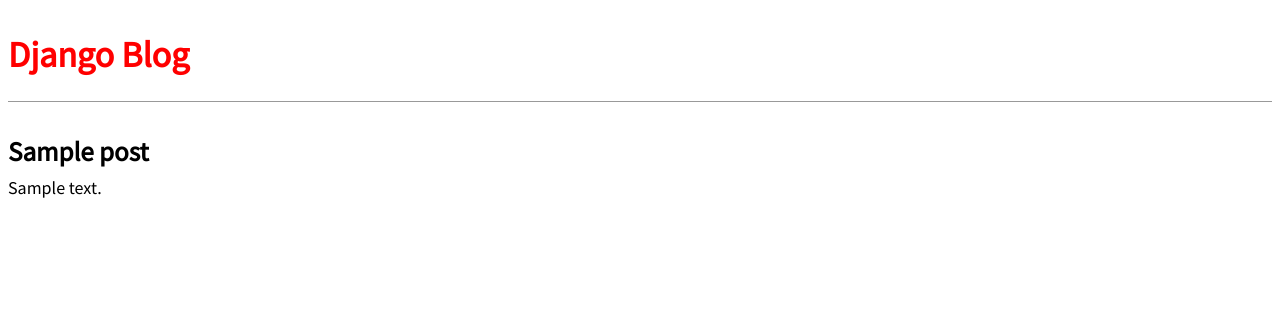
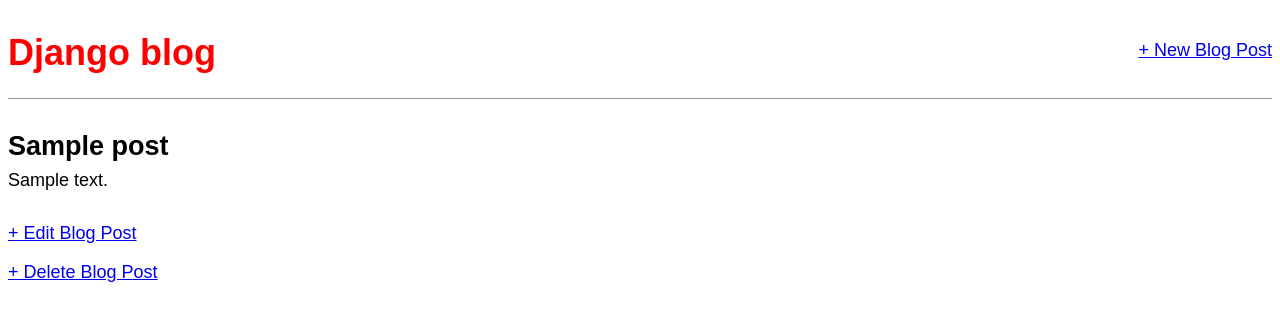
Before and after one commit to NatanBB/Django_tutoriais, a Django app: page /post/1/ in a window 1280 px wide. Shown: the top 321 px of the page. Run offline with Django 4.2, Linux system fonts and the light colour scheme; tables that the repository leaves empty hold one stand-in row (values such as "Sample post"); some web fonts are replaced.

Commit message:
Buil update and delete method

```diff
--- a/Tutorial_06/blog/models.py
+++ b/Tutorial_06/blog/models.py
@@ -1,4 +1,5 @@
 from django.db import models
+from django.urls import reverse
 
 # Create your models here.
 
@@ -13,3 +14,6 @@
 
   def __str__(self):
     return self.title
+
+  def get_absolute_url(self):
+    return reverse('post_detail', args=[str(self.id)])
--- a/Tutorial_06/blog/templates/base.html
+++ b/Tutorial_06/blog/templates/base.html
@@ -1,20 +1,24 @@
 <!-- templates/base.html -->
 {% load static %}
 <html>
-    <head>
-      <title>Django blog</title>
-      <link
-        href="https://fonts.googleapis.com/css?family=Source+Sans+Pro:400"
-        rel="stylesheet">
-      <link rel="stylesheet" href="{% static 'css/base.css' %}">
-    </head>
+  <head>
+    <title>Django blog</title>
+    <link href="https://fonts.googleapis.com/css?family=\
+    Source+Sans+Pro:400" rel="stylesheet">
+    <link href="{% static 'css/base.css' %}" rel="stylesheet">
+  </head>
   <body>
-    <header>
-      <h1><a href="{% url 'home' %}">Django Blog</a></h1>
-    </header>
     <div>
+      <header>
+        <div class="nav-left">
+          <h1><a href="{% url 'home' %}">Django blog</a></h1>
+        </div>
+        <div class="nav-right">
+          <a href="{% url 'post_new' %}">+ New Blog Post</a>
+        </div>
+      </header>
       {% block content %}
       {% endblock content %}
-      </div>
+    </div>
   </body>
 </html>
--- a/Tutorial_06/blog/templates/post_detail.html
+++ b/Tutorial_06/blog/templates/post_detail.html
@@ -6,4 +6,7 @@
     <h2>{{ post.title }}</h2>
     <p>{{ post.body }}</p>
   </div>
+
+  <p><a href="{% url 'post_edit' post.pk %}">+ Edit Blog Post</a></p>
+  <p><a href="{% url 'post_delete' post.pk %}">+ Delete Blog Post</a></p>
 {% endblock content %}
--- a/Tutorial_06/blog/urls.py
+++ b/Tutorial_06/blog/urls.py
@@ -1,8 +1,19 @@
 from django.urls import path
-from .views import BlogListView, BlogDetailView
+from .views import (
+  BlogListView,
+  BlogDetailView,
+  BlogCreateView,
+  BlogUpdateView,
+  BlogDeleteView,
+)
 
 urlpatterns = [
   path('', BlogListView.as_view(), name='home'),
   path('post/<int:pk>/', BlogDetailView.as_view(),
   name='post_detail'),
+  path('post/new/', BlogCreateView.as_view(), name='post_new'),
+  path('post/<int:pk>/edit/',
+  BlogUpdateView.as_view(), name='post_edit'),
+  path('post/<int:pk>/delete/',
+  BlogDeleteView.as_view(), name='post_delete'),
 ]
--- a/Tutorial_06/blog/views.py
+++ b/Tutorial_06/blog/views.py
@@ -3,6 +3,10 @@
 # Create your views here.
 
 from django.views.generic import ListView, DetailView
+from django.views.generic.edit import (
+  CreateView, UpdateView, DeleteView
+)
+from django.urls import reverse_lazy
 from .models import Post
 
 class BlogListView(ListView):
@@ -12,3 +16,18 @@
 class BlogDetailView(DetailView):
   model = Post
   template_name = 'post_detail.html'
+
+class BlogCreateView(CreateView):
+  model = Post
+  template_name = 'post_new.html'
+  fields = ['title', 'author', 'body']
+
+class BlogUpdateView(UpdateView):
+  model = Post
+  template_name = 'post_edit.html'
+  fields = ['title', 'body']
+
+class BlogDeleteView(DeleteView):
+  model = Post
+  template_name = 'post_delete.html'
+  success_url = reverse_lazy('home')
```
Also changed, not shown: Tutorial_06/blog/templates/post_delete.html (added, +10 -0 lines), Tutorial_06/blog/templates/post_edit.html (added, +10 -0 lines), Tutorial_06/blog/templates/post_new.html (added, +9 -0 lines).
